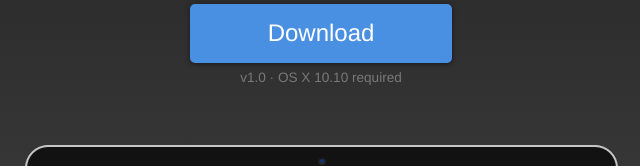
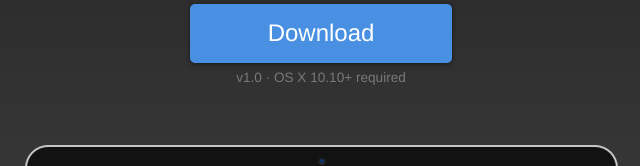
Before and after one commit to baboleevan/BestRes-landing, a plain HTML site: page index.html in a window 1280 px wide. Shown: the part 304-470 px from the top of the page, 319-959 px from the left. Drawn offline with nearby package versions, Linux system fonts and the light colour scheme.

Commit message:
Update index.html

```diff
--- a/index.html
+++ b/index.html
@@ -63,7 +63,7 @@
 
     <div class="download">
       <a href="http://dl.devmate.com/com.icyberon.BestRes/BestRes.zip" class="button">Download</a>
-      <span>v1.0 · OS X 10.10 required</span>
+      <span>v1.0 · OS X 10.10+ required</span>
     </div>
 
     <div class="macbook">
```
